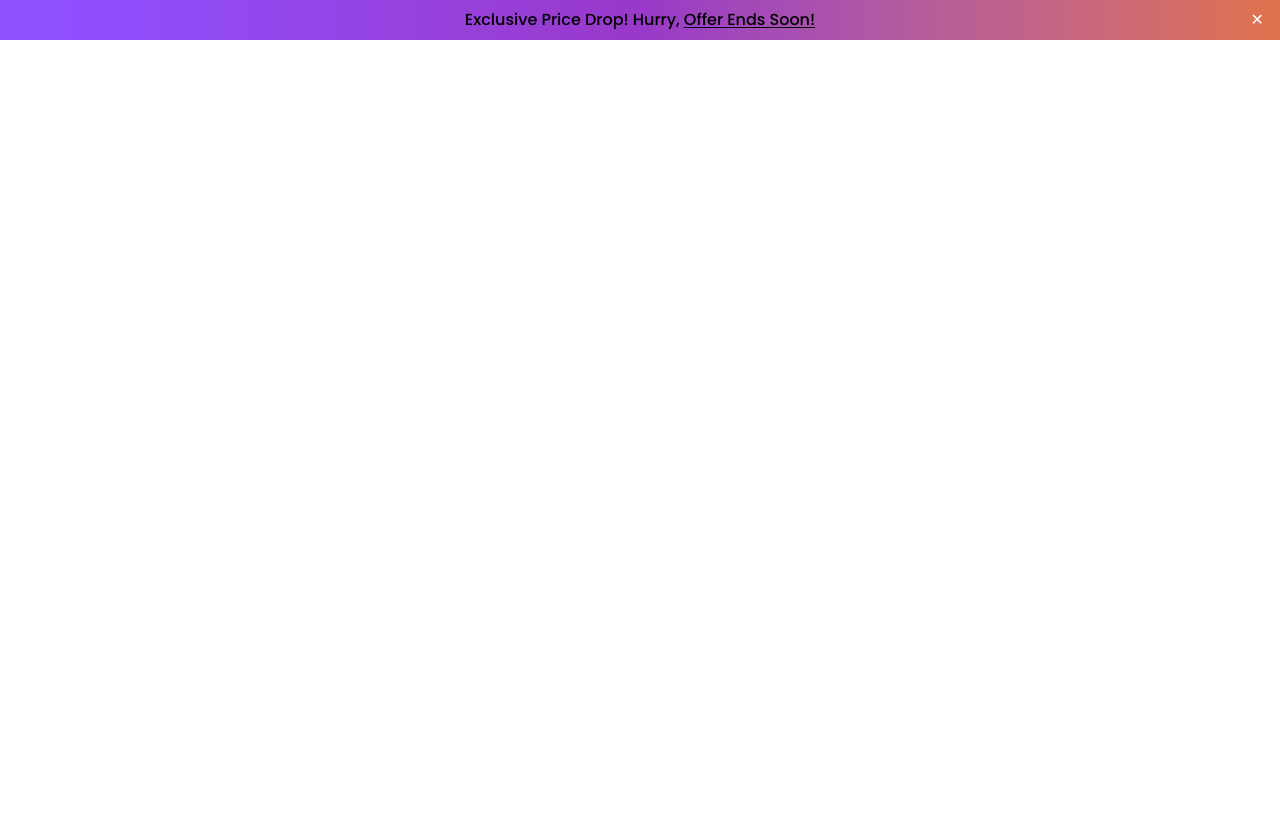
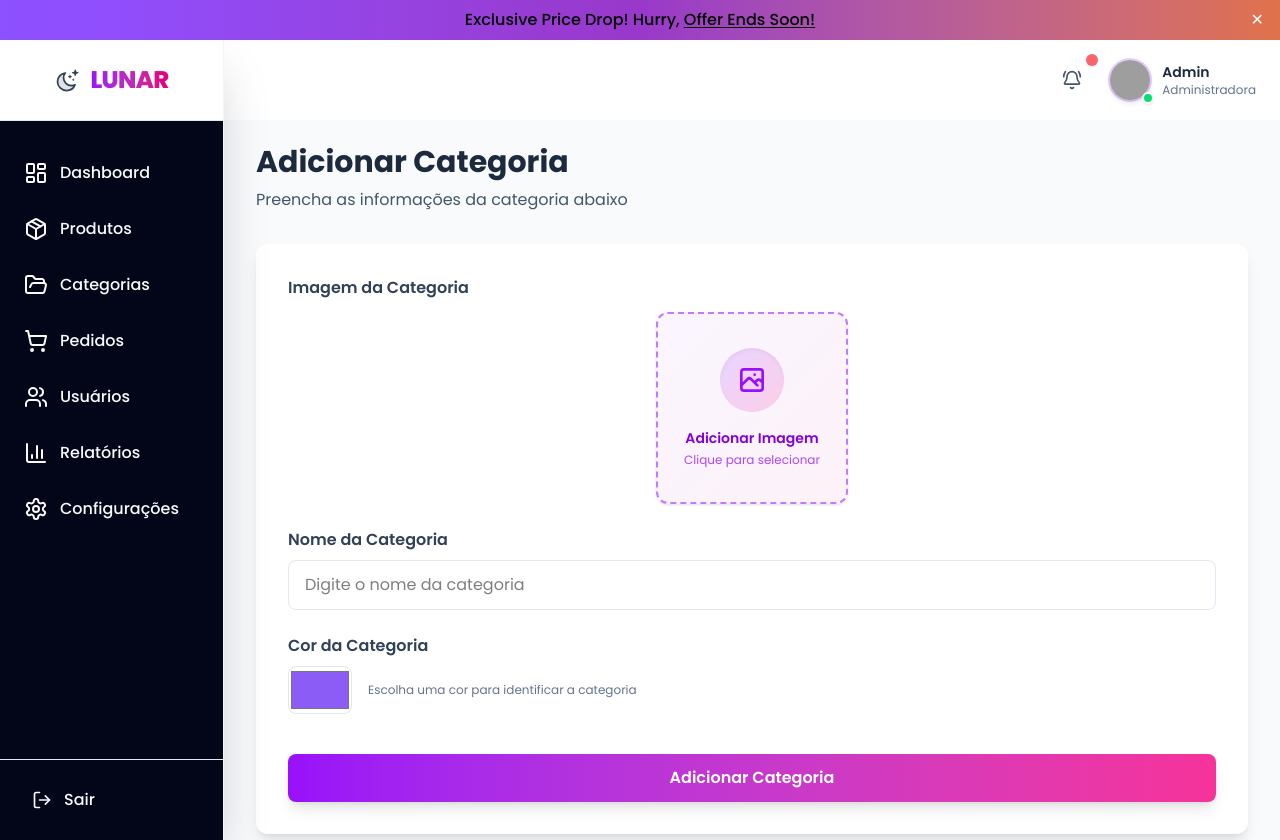
Before and after one commit to LenilsonTeixeira/lunar-brecho-app, a React (Vite) app: page /admin/categorias/adicionar in a window 1280 px wide. Before the commit the page ends 800 px from the top, so only its background shows below. Built offline with nearby package versions, Linux system fonts and the light colour scheme; data requests are answered from the project's data file; grey boxes are pictures that could not be loaded.

Commit message:
adicionando componente para adicionar categorias

```diff
--- a/src/App.tsx
+++ b/src/App.tsx
@@ -12,6 +12,7 @@ import AddProduct from './pages/admin/AddProduct';
 import ListProduct from './pages/admin/ListProduct';
 import Order from './pages/admin/Order';
 import Category from './pages/admin/Category';
+import AddCategory from './pages/admin/AddCategory';
 
 const App = () => {
   const isAdminPath = useLocation().pathname.includes('admin');
@@ -37,6 +38,7 @@ const App = () => {
         <Route path='/admin' element={<Layout />}>
           <Route index element={<Dashboard />} />
           <Route path='produtos/adicionar' element={<AddProduct />} />
+          <Route path='categorias/adicionar' element={<AddCategory />} />
           <Route path='usuarios' element={<div>Página de Usuários</div>} />
           <Route path='relatorios' element={<div>Página de Relatórios</div>} />
           <Route path='configuracoes' element={<div>Página de Configurações</div>} />
--- /dev/null
+++ b/src/pages/admin/AddCategory.tsx
@@ -0,0 +1,185 @@
+import { useState } from 'react';
+import { X } from 'lucide-react';
+
+const AddCategory = () => {
+  const [categoryImage, setCategoryImage] = useState<File | null>(null);
+  const [previewImage, setPreviewImage] = useState<string>('');
+
+  const handleImageChange = (event: React.ChangeEvent<HTMLInputElement>) => {
+    const file = event.target.files?.[0];
+    if (file) {
+      setCategoryImage(file);
+      const reader = new FileReader();
+      reader.onload = (e) => {
+        setPreviewImage(e.target?.result as string);
+      };
+      reader.readAsDataURL(file);
+    }
+  };
+
+  const removeImage = () => {
+    setCategoryImage(null);
+    setPreviewImage('');
+  };
+
+  const handleSubmit = (event: React.FormEvent) => {
+    event.preventDefault();
+    // Implementar lógica de envio do formulário
+    console.log('Categoria a ser adicionada:', {
+      name: (event.target as HTMLFormElement).categoryName.value,
+      image: categoryImage,
+    });
+  };
+
+  return (
+    <div className='py-6 flex flex-col justify-between bg-slate-50'>
+      <div className='w-full max-w-7xl mx-auto'>
+        <div className='mb-8'>
+          <h1 className='text-2xl sm:text-3xl font-bold text-slate-800 mb-2'>
+            Adicionar Categoria
+          </h1>
+          <p className='text-sm sm:text-base text-slate-600'>
+            Preencha as informações da categoria abaixo
+          </p>
+        </div>
+
+        <form
+          onSubmit={handleSubmit}
+          className='bg-white rounded-xl shadow-lg p-4 sm:p-6 lg:p-8 space-y-6'
+        >
+          {/* Category Image */}
+          <div>
+            <label className='text-sm sm:text-base font-semibold text-slate-700 mb-3 block'>
+              Imagem da Categoria
+            </label>
+
+            <div className='flex justify-center'>
+              <label htmlFor='category-image' className='cursor-pointer group'>
+                <input
+                  accept='image/*'
+                  type='file'
+                  id='category-image'
+                  className='hidden'
+                  onChange={handleImageChange}
+                  required
+                />
+                {previewImage ? (
+                  <div className='relative group'>
+                    <div className='w-56 h-56 rounded-xl overflow-hidden border-2 border-purple-400 shadow-lg bg-white'>
+                      <img
+                        src={previewImage}
+                        alt='Preview da categoria'
+                        className='w-full h-full object-cover transition-transform duration-300 group-hover:scale-105'
+                      />
+                      {/* Overlay com ações */}
+                      <div className='absolute inset-0 bg-black/0 group-hover:bg-black/20 transition-all duration-300 flex items-center justify-center'>
+                        <div className='opacity-0 group-hover:opacity-100 transition-opacity duration-300 flex gap-2'>
+                          <button
+                            type='button'
+                            onClick={removeImage}
+                            className='p-2 bg-red-500 text-white rounded-full hover:bg-red-600 transition-colors duration-200 shadow-lg'
+                            aria-label='Remover imagem'
+                          >
+                            <X className='w-4 h-4' />
+                          </button>
+                        </div>
+                      </div>
+                    </div>
+                    {/* Indicador de sucesso */}
+                    <div className='absolute -top-2 -right-2 w-6 h-6 bg-green-500 rounded-full flex items-center justify-center shadow-lg'>
+                      <svg className='w-3 h-3 text-white' fill='currentColor' viewBox='0 0 20 20'>
+                        <path
+                          fillRule='evenodd'
+                          d='M16.707 5.293a1 1 0 010 1.414l-8 8a1 1 0 01-1.414 0l-4-4a1 1 0 011.414-1.414L8 12.586l7.293-7.293a1 1 0 011.414 0z'
+                          clipRule='evenodd'
+                        />
+                      </svg>
+                    </div>
+                  </div>
+                ) : (
+                  <div className='w-48 h-48 border-2 border-dashed border-purple-400 rounded-xl flex items-center justify-center bg-gradient-to-br from-purple-50 to-pink-50 group-hover:border-purple-500 group-hover:from-purple-100 group-hover:to-pink-100 transition-all duration-300 shadow-sm group-hover:shadow-md'>
+                    <div className='text-center'>
+                      <div className='w-16 h-16 mx-auto mb-4 bg-gradient-to-br from-purple-200 to-pink-200 rounded-full flex items-center justify-center group-hover:from-purple-300 group-hover:to-pink-300 transition-all duration-300 shadow-inner'>
+                        <svg
+                          className='w-8 h-8 text-purple-600 group-hover:text-purple-700 transition-colors duration-300'
+                          fill='none'
+                          stroke='currentColor'
+                          viewBox='0 0 24 24'
+                        >
+                          <path
+                            strokeLinecap='round'
+                            strokeLinejoin='round'
+                            strokeWidth={2}
+                            d='M4 16l4.586-4.586a2 2 0 012.828 0L16 16m-2-2l1.586-1.586a2 2 0 012.828 0L20 14m-6-6h.01M6 20h12a2 2 0 002-2V6a2 2 0 00-2-2H6a2 2 0 00-2 2v12a2 2 0 002 2z'
+                          />
+                        </svg>
+                      </div>
+                      <p className='text-sm font-semibold text-purple-700 group-hover:text-purple-800 transition-colors duration-300'>
+                        Adicionar Imagem
+                      </p>
+                      <p className='text-xs text-purple-500 mt-1 group-hover:text-purple-600 transition-colors duration-300'>
+                        Clique para selecionar
+                      </p>
+                    </div>
+                  </div>
+                )}
+              </label>
+            </div>
+          </div>
+
+          {/* Category Name */}
+          <div className='flex flex-col gap-2'>
+            <label
+              className='text-sm sm:text-base font-semibold text-slate-700'
+              htmlFor='categoryName'
+            >
+              Nome da Categoria
+            </label>
+            <input
+              id='categoryName'
+              name='categoryName'
+              type='text'
+              placeholder='Digite o nome da categoria'
+              className='outline-none py-2 sm:py-3 px-4 text-sm sm:text-base rounded-lg border border-slate-200 focus:border-purple-500 focus:ring-2 focus:ring-purple-500/20 transition-all duration-300 bg-white'
+              required
+            />
+          </div>
+
+          {/* Category Color (Optional) */}
+          <div className='flex flex-col gap-2'>
+            <label
+              className='text-sm sm:text-base font-semibold text-slate-700'
+              htmlFor='category-color'
+            >
+              Cor da Categoria
+            </label>
+            <div className='flex items-center gap-4'>
+              <input
+                id='category-color'
+                name='categoryColor'
+                type='color'
+                className='w-16 h-12 rounded-lg border border-slate-200 cursor-pointer'
+                defaultValue='#8b5cf6'
+              />
+              <span className='text-xs text-slate-500'>
+                Escolha uma cor para identificar a categoria
+              </span>
+            </div>
+          </div>
+
+          {/* Submit Button */}
+          <div className='pt-4'>
+            <button
+              type='submit'
+              className='w-full py-2 sm:py-3 px-4 sm:px-6 bg-gradient-to-r from-purple-600 to-pink-500 text-white text-sm sm:text-base font-semibold rounded-lg hover:from-purple-700 hover:to-pink-600 transform hover:scale-105 transition-all duration-300 shadow-lg hover:shadow-xl'
+            >
+              Adicionar Categoria
+            </button>
+          </div>
+        </form>
+      </div>
+    </div>
+  );
+};
+
+export default AddCategory;
--- a/src/pages/admin/Category.tsx
+++ b/src/pages/admin/Category.tsx
@@ -1,7 +1,9 @@
 import { useState } from 'react';
 import { Search, Edit, Trash2, Eye, Plus, FolderOpen } from 'lucide-react';
+import { useNavigate } from 'react-router';
 
 const Category = () => {
+  const navigate = useNavigate();
   const [searchTerm, setSearchTerm] = useState('');
   const [categories, setCategories] = useState([
     {
@@ -89,7 +91,10 @@ const Category = () => {
                 Gerencie as categorias de produtos do brechó
               </p>
             </div>
-            <button className='flex items-center gap-2 px-3 sm:px-4 py-2 sm:py-3 bg-gradient-to-r from-purple-600 to-pink-500 text-white text-sm sm:text-base font-semibold rounded-lg hover:from-purple-700 hover:to-pink-600 transform hover:scale-105 transition-all duration-300 shadow-lg hover:shadow-xl'>
+            <button
+              onClick={() => navigate('/admin/categorias/adicionar')}
+              className='flex items-center gap-2 px-3 sm:px-4 py-2 sm:py-3 bg-gradient-to-r from-purple-600 to-pink-500 text-white text-sm sm:text-base font-semibold rounded-lg hover:from-purple-700 hover:to-pink-600 transform hover:scale-105 transition-all duration-300 shadow-lg hover:shadow-xl'
+            >
               <Plus className='w-4 h-4' />
               Nova Categoria
             </button>
```
